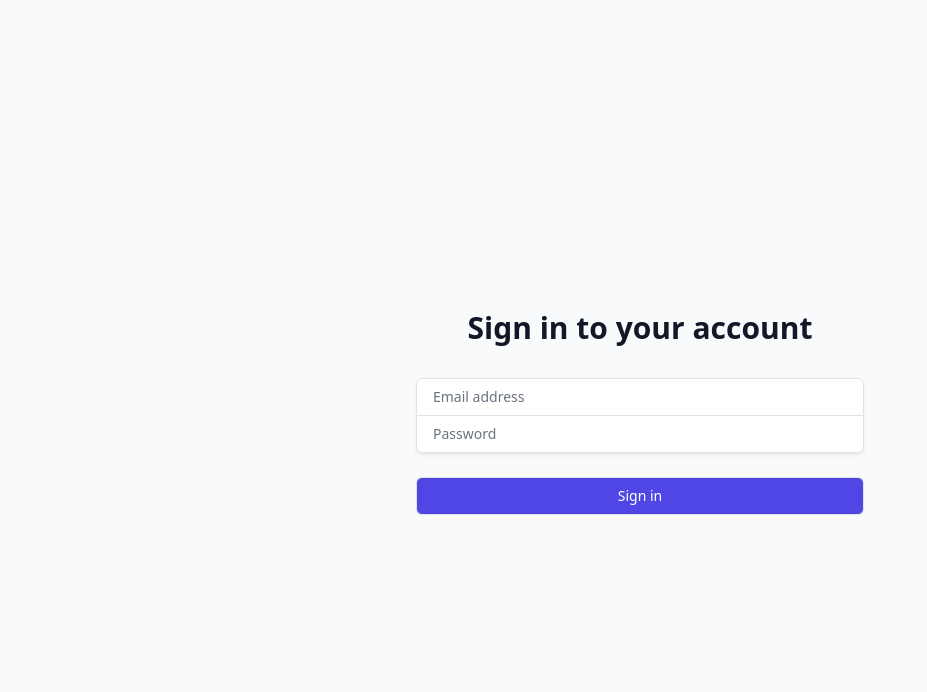
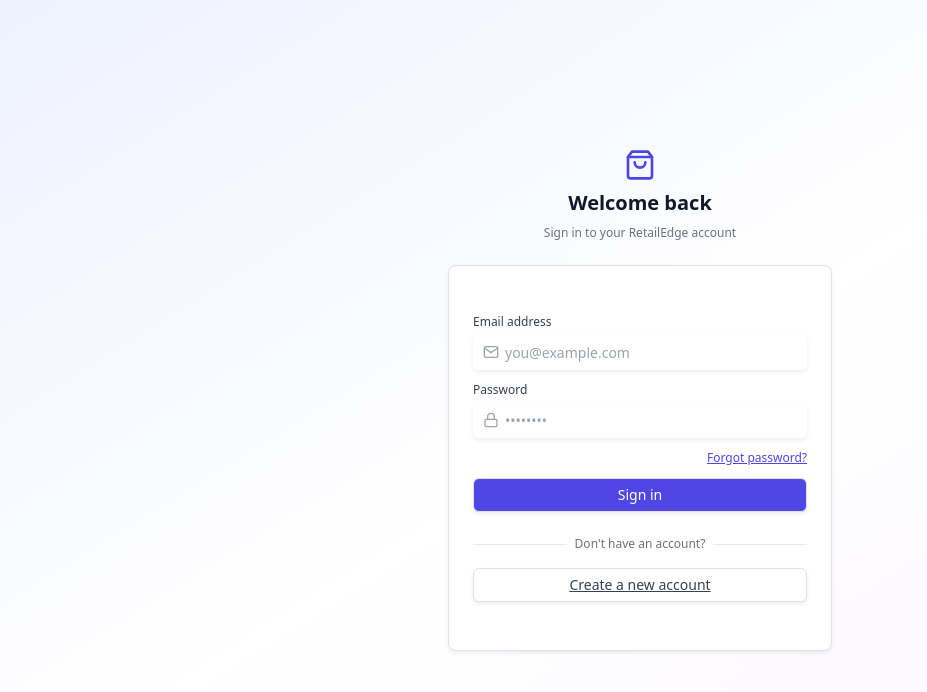
Before and after one commit to Kashinath-Kesale/RetailEdge, a React (Create React App) app in the folder pos-frontend/: page /login in a window 1280 px wide. Shown: the top 692 px of the page, without its empty margins (0-927 px from the left). Built offline with nearby package versions, Linux system fonts and the light colour scheme; no server answers.

Commit message:
issue fix

```diff
--- a/pos-frontend/src/pages/Login.jsx
+++ b/pos-frontend/src/pages/Login.jsx
@@ -1,127 +1,161 @@
-import { useState, useEffect } from "react";
-import { Link, useNavigate, useSearchParams } from "react-router-dom";
+import { useState } from "react";
+import { Link, useNavigate } from "react-router-dom";
 import { toast } from "react-toastify";
 import axiosInstance from "../api/axiosInstance";
 import { FiMail, FiLock, FiShoppingBag } from "react-icons/fi";
 
 const Login = () => {
   const navigate = useNavigate();
-  const [searchParams] = useSearchParams();
-  const [formData, setFormData] = useState({ email: "", password: "" });
+  const [formData, setFormData] = useState({
+    email: "",
+    password: "",
+  });
   const [loading, setLoading] = useState(false);
-  const [error, setError] = useState("");
-
-  // Check for verification token
-  useEffect(() => {
-    const token = searchParams.get("token");
-    if (token) {
-      navigate(`/verify-email?token=${token}`);
-    }
-  }, [searchParams, navigate]);
 
   const handleChange = (e) => {
     const { name, value } = e.target;
-    setFormData((prev) => ({ ...prev, [name]: value }));
+    setFormData((prev) => ({
+      ...prev,
+      [name]: value,
+    }));
   };
 
   const handleSubmit = async (e) => {
     e.preventDefault();
     setLoading(true);
-    setError("");
 
+    try {
       if (!formData.email || !formData.password) {
         toast.error("All fields are required");
         setLoading(false);
         return;
       }
 
-    try {
-      console.log("Sending login request with data:", { email: formData.email });
-      const response = await axiosInstance.post("/auth/login", {
-        email: formData.email,
-        password: formData.password,
-      });
-      console.log("Login response:", response.data);
+      const response = await axiosInstance.post("/api/auth/login", formData);
+      const { token, user } = response.data;
+      localStorage.setItem("token", token);
+      localStorage.setItem("user", JSON.stringify(user));
 
-      if (response.data.token) {
-        localStorage.setItem("token", response.data.token);
-        localStorage.setItem("user", JSON.stringify(response.data.user));
+      if (!user.isVerified) {
+        toast.info("Please verify your email before proceeding");
+        navigate("/verify-email");
+        return;
+      }
+
       toast.success("Login successful!");
       navigate("/dashboard");
-      }
     } catch (error) {
-      console.error("Login error:", error);
-      setError(error.response?.data?.message || "Failed to login");
+      const errorMessage = error.response?.data?.message || error.response?.data?.msg || "Login failed";
+      toast.error(errorMessage);
     } finally {
       setLoading(false);
     }
   };
 
   return (
-    <div className="min-h-screen flex items-center justify-center bg-gray-50 py-12 px-4 sm:px-6 lg:px-8">
-      <div className="max-w-md w-full space-y-8">
+    <div className="min-h-screen flex items-center justify-center bg-gradient-to-br from-indigo-50 via-white to-purple-50 px-4">
+      <div className="w-full max-w-sm">
+        <div className="text-center mb-6">
+          <FiShoppingBag className="h-8 w-8 text-indigo-600 mx-auto" />
+          <h2 className="mt-2 text-xl font-bold text-gray-900">Welcome back</h2>
+          <p className="mt-1 text-xs text-gray-500">Sign in to your RetailEdge account</p>
+        </div>
+
+        <div className="bg-white py-5 px-4 shadow-sm rounded-lg border border-gray-100">
+          <form className="space-y-3" onSubmit={handleSubmit}>
             <div>
-          <h2 className="mt-6 text-center text-3xl font-extrabold text-gray-900">
-            Sign in to your account
-          </h2>
-        </div>
-        <form className="mt-8 space-y-6" onSubmit={handleSubmit}>
-          {error && (
-            <div className="rounded-md bg-red-50 p-4">
-              <div className="flex">
-                <div className="ml-3">
-                  <h3 className="text-sm font-medium text-red-800">{error}</h3>
-                </div>
-              </div>
-            </div>
-          )}
-          <div className="rounded-md shadow-sm -space-y-px">
-            <div>
-              <label htmlFor="email" className="sr-only">
+              <label htmlFor="email" className="block text-xs font-medium text-gray-700 mb-1">
                 Email address
               </label>
+              <div className="relative rounded-md shadow-sm">
+                <div className="absolute inset-y-0 left-0 pl-2.5 flex items-center pointer-events-none">
+                  <FiMail className="h-4 w-4 text-gray-400" />
+                </div>
                 <input
                   id="email"
                   name="email"
                   type="email"
+                  autoComplete="email"
                   required
-                className="appearance-none rounded-none relative block w-full px-3 py-2 border border-gray-300 placeholder-gray-500 text-gray-900 rounded-t-md focus:outline-none focus:ring-indigo-500 focus:border-indigo-500 focus:z-10 sm:text-sm"
-                placeholder="Email address"
                   value={formData.email}
                   onChange={handleChange}
+                  className="focus:ring-indigo-500 focus:border-indigo-500 block w-full pl-8 text-sm border-gray-300 rounded-md transition duration-150 ease-in-out h-9"
+                  placeholder="you@example.com"
                 />
               </div>
+            </div>
+
             <div>
-              <label htmlFor="password" className="sr-only">
+              <label htmlFor="password" className="block text-xs font-medium text-gray-700 mb-1">
                 Password
               </label>
+              <div className="relative rounded-md shadow-sm">
+                <div className="absolute inset-y-0 left-0 pl-2.5 flex items-center pointer-events-none">
+                  <FiLock className="h-4 w-4 text-gray-400" />
+                </div>
                 <input
                   id="password"
                   name="password"
                   type="password"
+                  autoComplete="current-password"
                   required
-                className="appearance-none rounded-none relative block w-full px-3 py-2 border border-gray-300 placeholder-gray-500 text-gray-900 rounded-b-md focus:outline-none focus:ring-indigo-500 focus:border-indigo-500 focus:z-10 sm:text-sm"
-                placeholder="Password"
                   value={formData.password}
                   onChange={handleChange}
+                  className="focus:ring-indigo-500 focus:border-indigo-500 block w-full pl-8 text-sm border-gray-300 rounded-md transition duration-150 ease-in-out h-9"
+                  placeholder="••••••••"
                 />
               </div>
+            </div>
+
+            <div className="flex items-center justify-end">
+              <Link to="/forgot-password" className="text-xs font-medium text-indigo-600 hover:text-indigo-500">
+                Forgot password?
+              </Link>
             </div>
 
             <div>
               <button
                 type="submit"
                 disabled={loading}
-              className={`group relative w-full flex justify-center py-2 px-4 border border-transparent text-sm font-medium rounded-md text-white ${
-                loading
-                  ? "bg-indigo-400 cursor-not-allowed"
-                  : "bg-indigo-600 hover:bg-indigo-700 focus:outline-none focus:ring-2 focus:ring-offset-2 focus:ring-indigo-500"
+                className={`w-full flex justify-center py-1.5 px-4 border border-transparent rounded-md shadow-sm text-sm font-medium text-white bg-indigo-600 hover:bg-indigo-700 focus:outline-none focus:ring-2 focus:ring-offset-2 focus:ring-indigo-500 transition duration-150 ease-in-out ${
+                  loading ? "opacity-50 cursor-not-allowed" : ""
                 }`}
               >
-              {loading ? "Signing in..." : "Sign in"}
+                {loading ? (
+                  <div className="flex items-center">
+                    <svg className="animate-spin -ml-1 mr-2 h-4 w-4 text-white" xmlns="http://www.w3.org/2000/svg" fill="none" viewBox="0 0 24 24">
+                      <circle className="opacity-25" cx="12" cy="12" r="10" stroke="currentColor" strokeWidth="4"></circle>
+                      <path className="opacity-75" fill="currentColor" d="M4 12a8 8 0 018-8V0C5.373 0 0 5.373 0 12h4zm2 5.291A7.962 7.962 0 014 12H0c0 3.042 1.135 5.824 3 7.938l3-2.647z"></path>
+                    </svg>
+                    Signing in...
+                  </div>
+                ) : (
+                  "Sign in"
+                )}
               </button>
             </div>
           </form>
+
+          <div className="mt-4">
+            <div className="relative">
+              <div className="absolute inset-0 flex items-center">
+                <div className="w-full border-t border-gray-200"></div>
+              </div>
+              <div className="relative flex justify-center text-xs">
+                <span className="px-2 bg-white text-gray-500">Don't have an account?</span>
+              </div>
+            </div>
+
+            <div className="mt-3">
+              <Link
+                to="/signup"
+                className="w-full flex justify-center py-1.5 px-4 border border-gray-300 rounded-md shadow-sm text-sm font-medium text-gray-700 bg-white hover:bg-gray-50 focus:outline-none focus:ring-2 focus:ring-offset-2 focus:ring-indigo-500 transition duration-150 ease-in-out"
+              >
+                Create a new account
+              </Link>
+            </div>
+          </div>
+        </div>
       </div>
     </div>
   );
--- a/pos-frontend/src/pages/Signup.jsx
+++ b/pos-frontend/src/pages/Signup.jsx
@@ -70,100 +70,130 @@
   ];
 
   return (
-    <div className="min-h-screen flex items-center justify-center bg-gray-50 py-12 px-4 sm:px-6 lg:px-8">
-      <div className="max-w-md w-full space-y-8">
-        <div>
-          <h2 className="mt-6 text-center text-3xl font-extrabold text-gray-900">
-            Create your account
-          </h2>
+    <div className="min-h-screen flex items-center justify-center bg-gradient-to-br from-indigo-50 via-white to-purple-50 px-4">
+      <div className="w-full max-w-sm">
+        <div className="text-center mb-6">
+          <FiShoppingBag className="h-8 w-8 text-indigo-600 mx-auto" />
+          <h2 className="mt-2 text-xl font-bold text-gray-900">Create your account</h2>
+          <p className="mt-1 text-xs text-gray-500">
+            Join RetailEdge and start managing your business
+          </p>
         </div>
-        <form className="mt-8 space-y-6" onSubmit={handleSubmit}>
-          {error && (
-            <div className="rounded-md bg-red-50 p-4">
-              <div className="flex">
-                <div className="ml-3">
-                  <h3 className="text-sm font-medium text-red-800">{error}</h3>
+
+        <div className="bg-white py-5 px-4 shadow-md rounded-lg border border-gray-100">
+          <form className="space-y-3" onSubmit={handleSubmit}>
+            {/* Name Field */}
+            <InputField
+              label="Full Name"
+              id="name"
+              name="name"
+              type="text"
+              icon={<FiUser className="h-4 w-4 text-gray-400" />}
+              placeholder="John Doe"
+              value={formData.name}
+              onChange={handleChange}
+            />
+
+            {/* Email Field */}
+            <InputField
+              label="Email address"
+              id="email"
+              name="email"
+              type="email"
+              icon={<FiMail className="h-4 w-4 text-gray-400" />}
+              placeholder="you@example.com"
+              value={formData.email}
+              onChange={handleChange}
+            />
+
+            {/* Password Field */}
+            <InputField
+              label="Password"
+              id="password"
+              name="password"
+              type="password"
+              icon={<FiLock className="h-4 w-4 text-gray-400" />}
+              placeholder="••••••••"
+              value={formData.password}
+              onChange={handleChange}
+            />
+
+            {/* Confirm Password Field */}
+            <InputField
+              label="Confirm Password"
+              id="confirmPassword"
+              name="confirmPassword"
+              type="password"
+              icon={<FiLock className="h-4 w-4 text-gray-400" />}
+              placeholder="••••••••"
+              value={formData.confirmPassword}
+              onChange={handleChange}
+            />
+
+            {/* Role Selection */}
+            <div>
+              <label htmlFor="role" className="block text-xs font-medium text-gray-700 mb-1">
+                Select Your Role
+              </label>
+              <div className="relative rounded-md shadow-sm">
+                <select
+                  id="role"
+                  name="role"
+                  value={formData.role}
+                  onChange={handleChange}
+                  className="focus:ring-indigo-500 focus:border-indigo-500 block w-full pl-3 pr-8 text-sm border-gray-300 rounded-md transition duration-150 ease-in-out h-9 appearance-none bg-white"
+                >
+                  {roleOptions.map((role) => (
+                    <option key={role.value} value={role.value}>
+                      {role.label}
+                    </option>
+                  ))}
+                </select>
+                <div className="absolute inset-y-0 right-0 flex items-center pr-2 pointer-events-none">
+                  <FiChevronDown className="h-4 w-4 text-gray-400" />
                 </div>
               </div>
             </div>
-          )}
-          <div className="rounded-md shadow-sm -space-y-px">
+
+            {/* Submit Button */}
             <div>
-              <label htmlFor="name" className="sr-only">
-                Full Name
-              </label>
-              <input
-                id="name"
-                name="name"
-                type="text"
-                required
-                className="appearance-none rounded-none relative block w-full px-3 py-2 border border-gray-300 placeholder-gray-500 text-gray-900 rounded-t-md focus:outline-none focus:ring-indigo-500 focus:border-indigo-500 focus:z-10 sm:text-sm"
-                placeholder="Full Name"
-                value={formData.name}
-                onChange={handleChange}
-              />
+              <button
+                type="submit"
+                disabled={loading}
+                className={`w-full flex justify-center py-1.5 px-4 border border-transparent rounded-md shadow-sm text-sm font-medium text-white bg-indigo-600 hover:bg-indigo-700 focus:outline-none focus:ring-2 focus:ring-offset-2 focus:ring-indigo-500 transition duration-150 ease-in-out ${
+                  loading ? "opacity-50 cursor-not-allowed" : ""
+                }`}
+              >
+                {loading ? (
+                  <LoadingSpinner text="Creating account..." />
+                ) : (
+                  "Create account"
+                )}
+              </button>
             </div>
-            <div>
-              <label htmlFor="email" className="sr-only">
-                Email address
-              </label>
-              <input
-                id="email"
-                name="email"
-                type="email"
-                required
-                className="appearance-none rounded-none relative block w-full px-3 py-2 border border-gray-300 placeholder-gray-500 text-gray-900 focus:outline-none focus:ring-indigo-500 focus:border-indigo-500 focus:z-10 sm:text-sm"
-                placeholder="Email address"
-                value={formData.email}
-                onChange={handleChange}
-              />
+          </form>
+
+          {/* Already have account */}
+          <div className="mt-4">
+            <div className="relative">
+              <div className="absolute inset-0 flex items-center">
+                <div className="w-full border-t border-gray-200" />
+              </div>
+              <div className="relative flex justify-center text-xs">
+                <span className="px-2 bg-white text-gray-500">Already have an account?</span>
+              </div>
             </div>
-            <div>
-              <label htmlFor="password" className="sr-only">
-                Password
-              </label>
-              <input
-                id="password"
-                name="password"
-                type="password"
-                required
-                className="appearance-none rounded-none relative block w-full px-3 py-2 border border-gray-300 placeholder-gray-500 text-gray-900 focus:outline-none focus:ring-indigo-500 focus:border-indigo-500 focus:z-10 sm:text-sm"
-                placeholder="Password"
-                value={formData.password}
-                onChange={handleChange}
-              />
-            </div>
-            <div>
-              <label htmlFor="confirmPassword" className="sr-only">
-                Confirm Password
-              </label>
-              <input
-                id="confirmPassword"
-                name="confirmPassword"
-                type="password"
-                required
-                className="appearance-none rounded-none relative block w-full px-3 py-2 border border-gray-300 placeholder-gray-500 text-gray-900 rounded-b-md focus:outline-none focus:ring-indigo-500 focus:border-indigo-500 focus:z-10 sm:text-sm"
-                placeholder="Confirm Password"
-                value={formData.confirmPassword}
-                onChange={handleChange}
-              />
+
+            <div className="mt-3">
+              <Link
+                to="/login"
+                className="w-full flex justify-center py-1.5 px-4 border border-gray-300 rounded-md shadow-sm text-sm font-medium text-gray-700 bg-white hover:bg-gray-50 focus:outline-none focus:ring-2 focus:ring-offset-2 focus:ring-indigo-500 transition duration-150 ease-in-out"
+              >
+                Sign in to your account
+              </Link>
             </div>
           </div>
-
-          <div>
-            <button
-              type="submit"
-              disabled={loading}
-              className={`group relative w-full flex justify-center py-2 px-4 border border-transparent text-sm font-medium rounded-md text-white ${
-                loading
-                  ? "bg-indigo-400 cursor-not-allowed"
-                  : "bg-indigo-600 hover:bg-indigo-700 focus:outline-none focus:ring-2 focus:ring-offset-2 focus:ring-indigo-500"
-              }`}
-            >
-              {loading ? "Creating account..." : "Create account"}
-            </button>
-          </div>
-        </form>
+        </div>
       </div>
     </div>
   );
```
Lines whose indentation alone changed are shown as unchanged.
